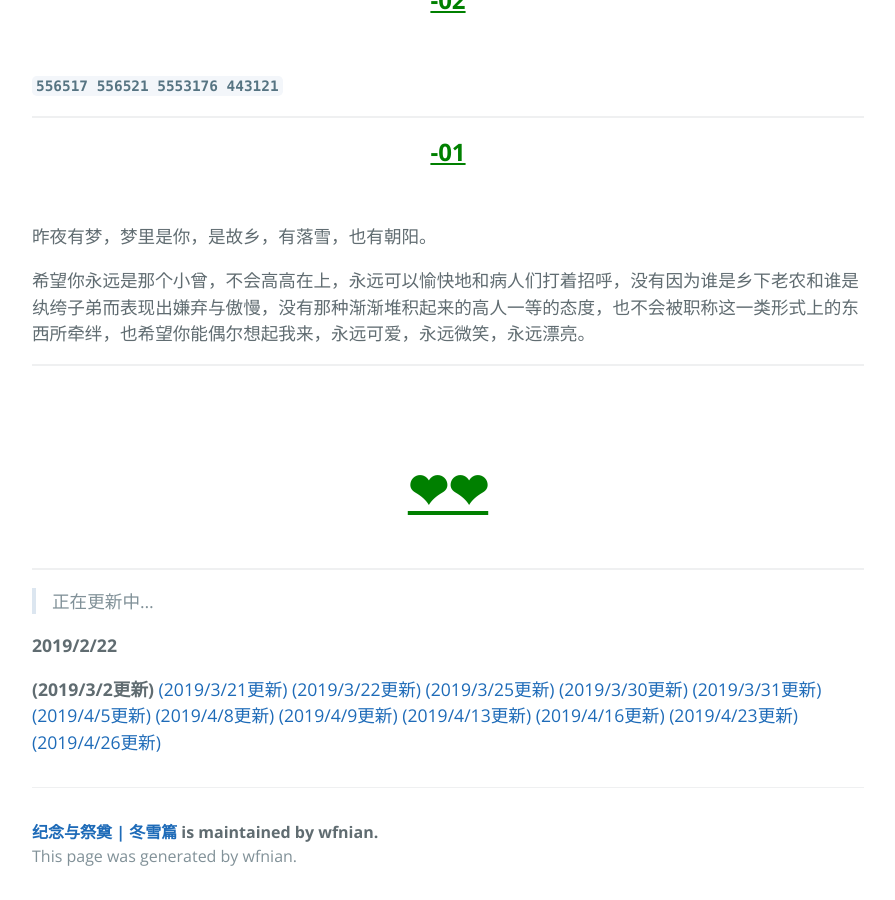
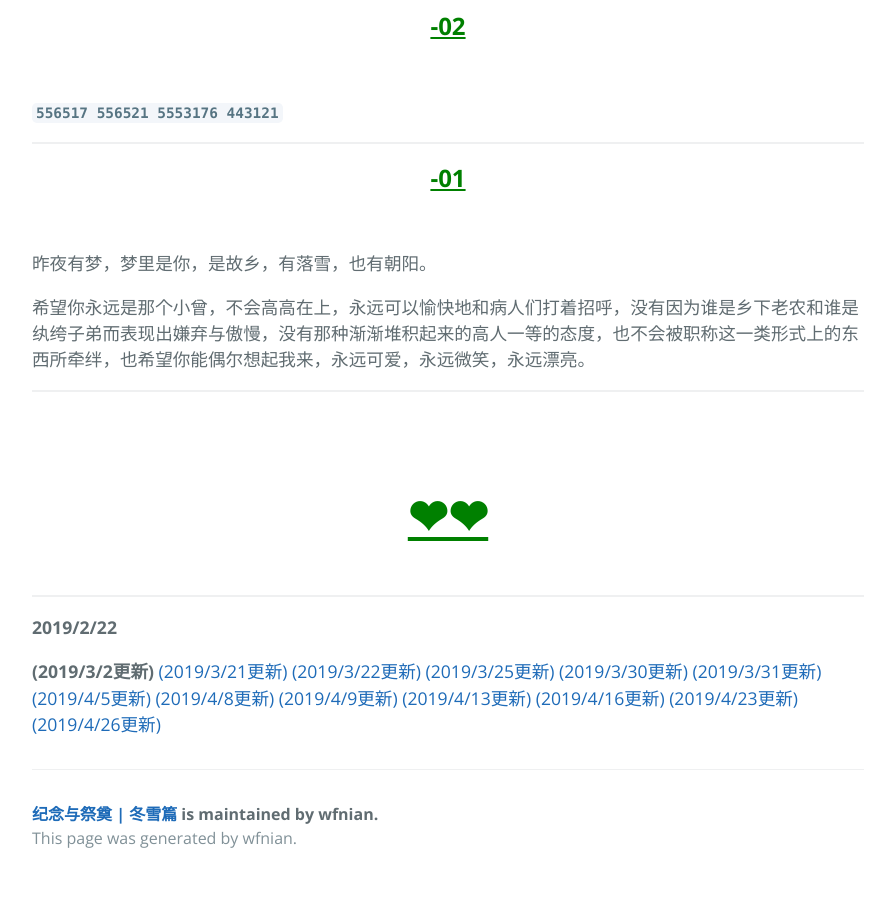
Before and after one commit to wfnian6/wfnian.github.io, a Jekyll site: the page built from _posts/2019-04-30-.md, in a window 1280 px wide and 900 px high, scrolled down 8472 px. Shown: the whole window, without its empty margins (192-1087 px from the left). Built offline with Jekyll 4.4.1, drawn with Linux system fonts in a browser that asks for light colours; our own code applies the rules of GitHub Pages for plain Markdown files.

Commit message:
Update 2019-04-30-.md

```diff
--- a/_posts/2019-04-30-.md
+++ b/_posts/2019-04-30-.md
@@ -1,11 +1,10 @@
 
 <center>
-
+<b>
 <font size="4">"他们说：不如意事常八九"</font>
-
+</b>
+<br>
 <a href="">(2019/4/26更新)</a>
-<br>
-
 
 </center>
 
@@ -701,7 +700,6 @@
 
 ---
 
-> 正在更新中...
 
 **2019/2/22**
 
```
